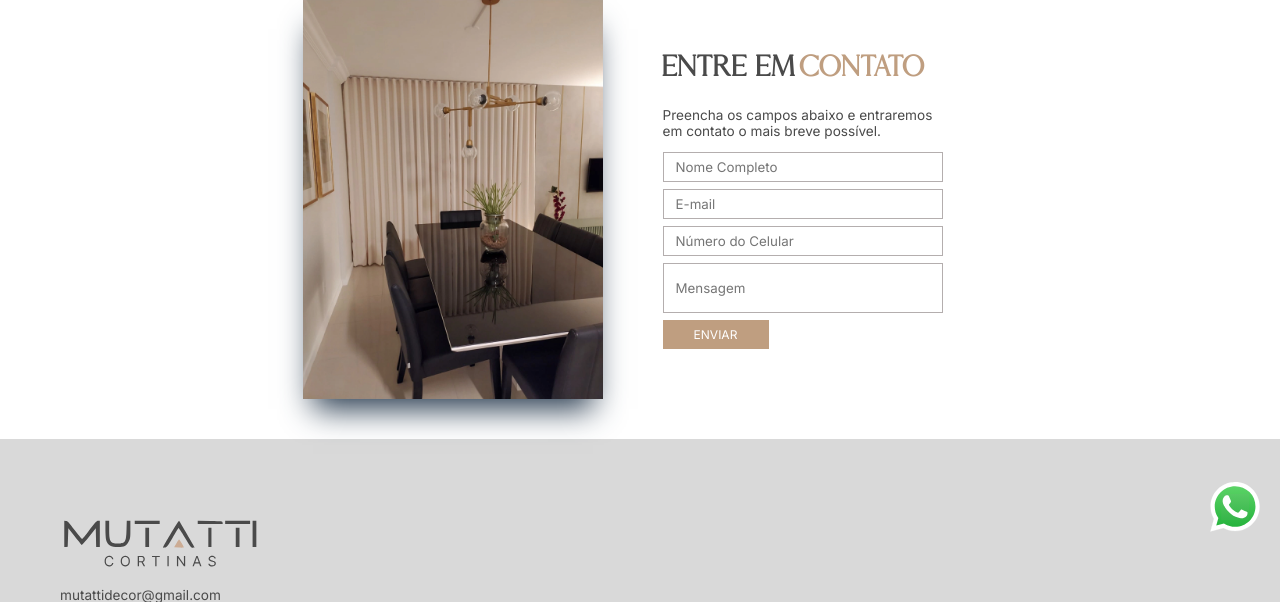
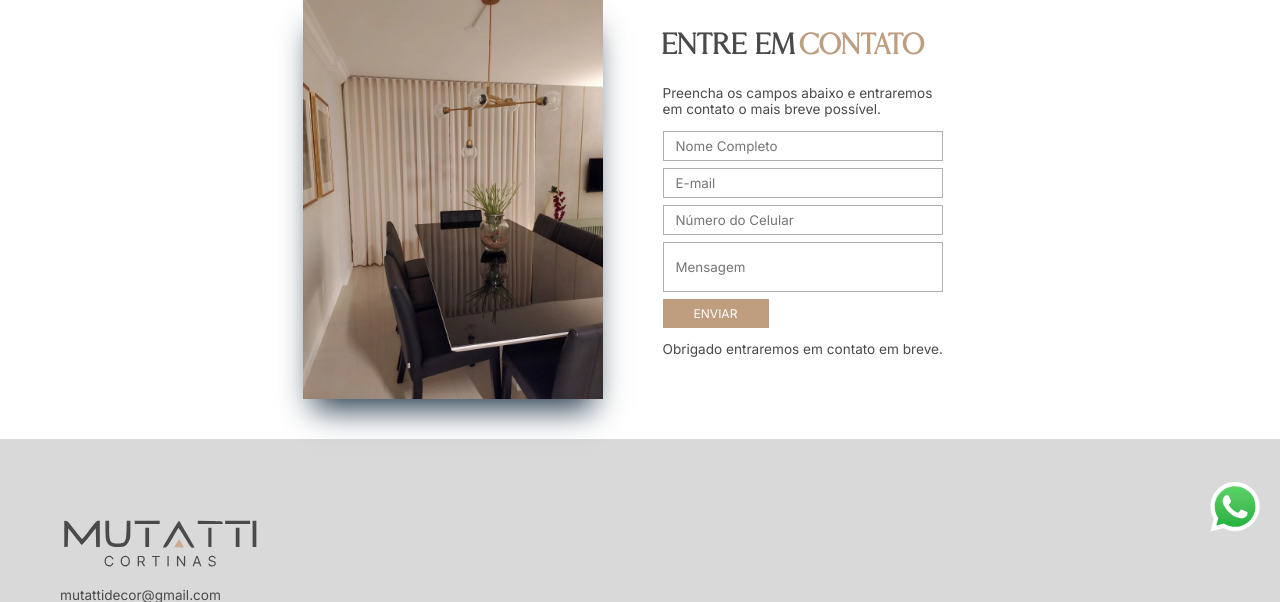
Before and after one commit to oseias-costa/mutatti-cortinas, a PHP site: page /contato.html in a window 1280 px wide. Shown: the part 244-846 px from the top of the page. Run offline with PHP 8.4, Linux system fonts and the light colour scheme; grey boxes are pictures that could not be loaded.

Commit message:
fixed class success

```diff
--- a/contato.html
+++ b/contato.html
@@ -123,6 +123,9 @@
             <input type="hidden" name="_captcha" value="false">
             <button type="submit" class="botao__fundo-1">enviar</button>
             </form>
+            <div>
+                <p class='success'>Obrigado entraremos em contato em breve.</p>
+            </div>
         </div>
     </section>
 
--- a/estilos/07-contato/contato-style.css
+++ b/estilos/07-contato/contato-style.css
@@ -43,8 +43,10 @@
     height: 50px;
 }
 
-.sucess {
+.success {
+    margin-top: 15px;
     font-family: var(--font-texto);
+    font-size: 16pt;
 }
 
 @media (max-width: 750px){
```
